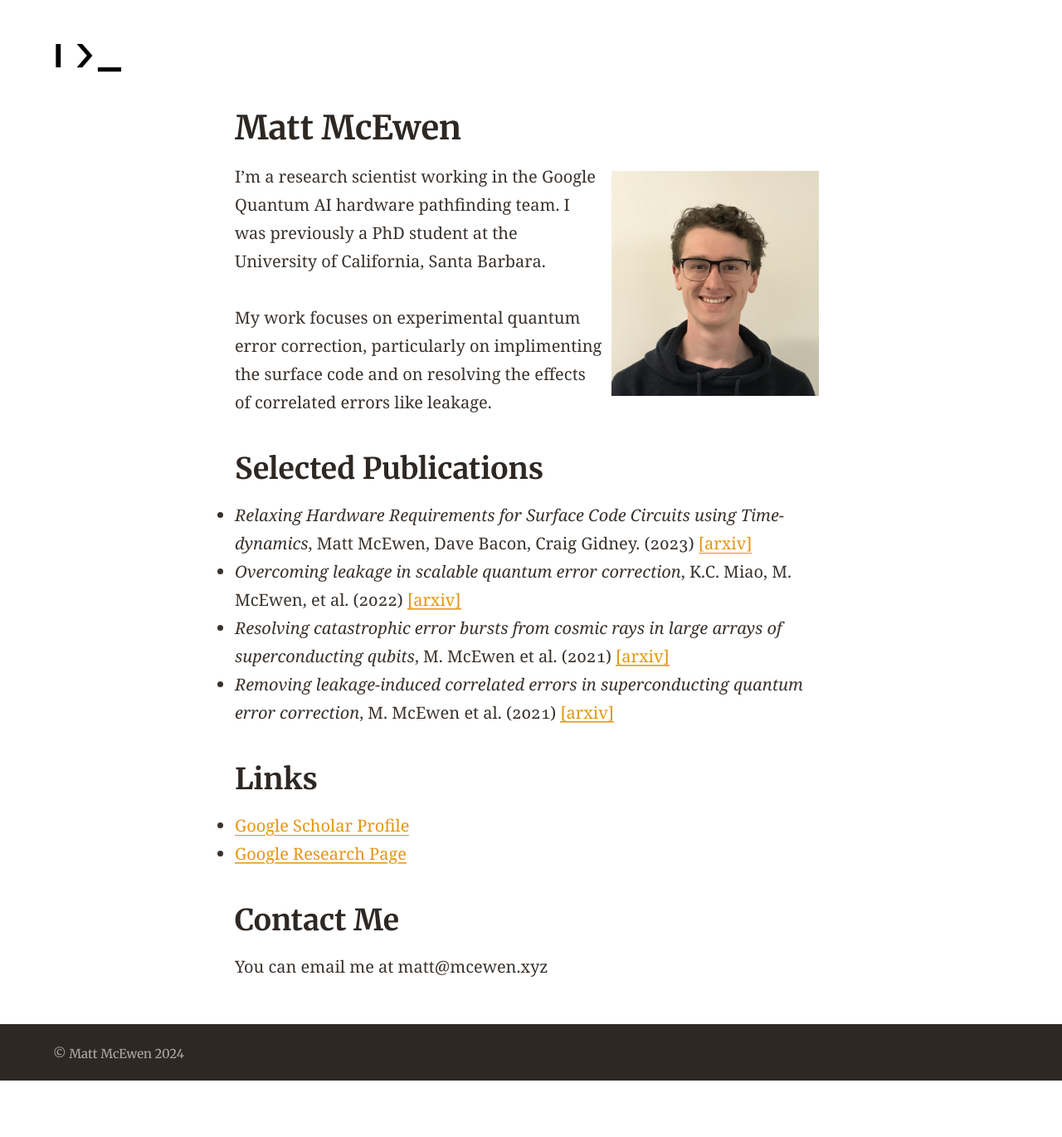
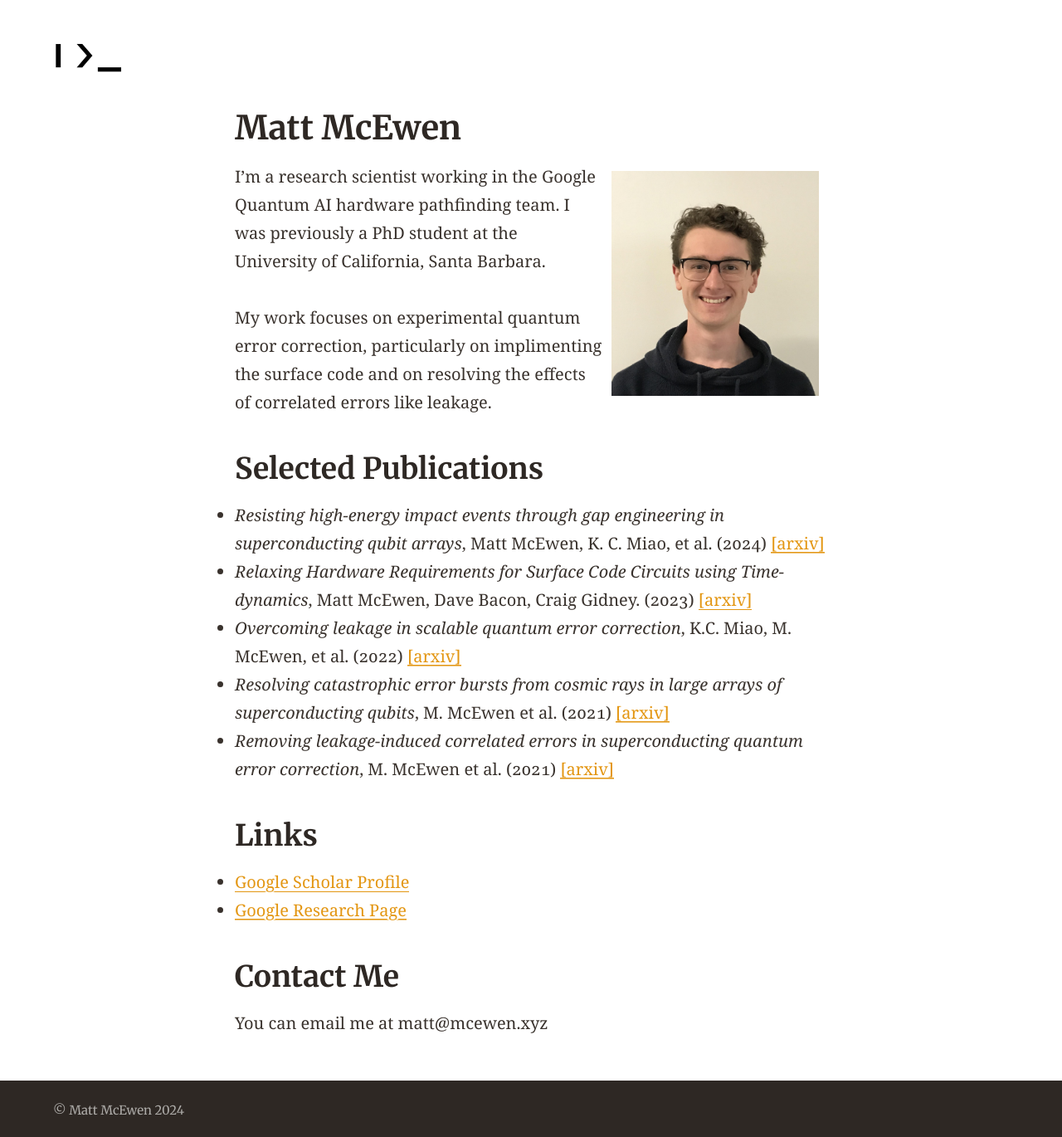
Before and after one commit to m-mcewen/m-mcewen.github.io, a Jekyll site: the page built from index.md, in a window 1280 px wide. Shown: the whole page at 83% size. Built offline with Jekyll 4.4.1, drawn with Linux system fonts in a browser that asks for light colours; before the commit the page ends 1302 px from its top, so only the background shows below that.

Commit message:
Add resisting paper

```diff
--- a/index.md
+++ b/index.md
@@ -11,6 +11,9 @@ I was previously a PhD student at the University of California, Santa Barbara.
 My work focuses on experimental quantum error correction, particularly on implimenting the surface code and on resolving the effects of correlated errors like leakage.
 
 ## Selected Publications
+* _Resisting high-energy impact events through gap engineering in superconducting qubit arrays_,
+Matt McEwen, K. C. Miao, et al. (2024) [[arxiv]](https://arxiv.org/abs/2402.15644)
+
 * _Relaxing Hardware Requirements for Surface Code Circuits using Time-dynamics_,
 Matt McEwen, Dave Bacon, Craig Gidney. (2023) [[arxiv]](https://arxiv.org/abs/2302.02192)
 
```
